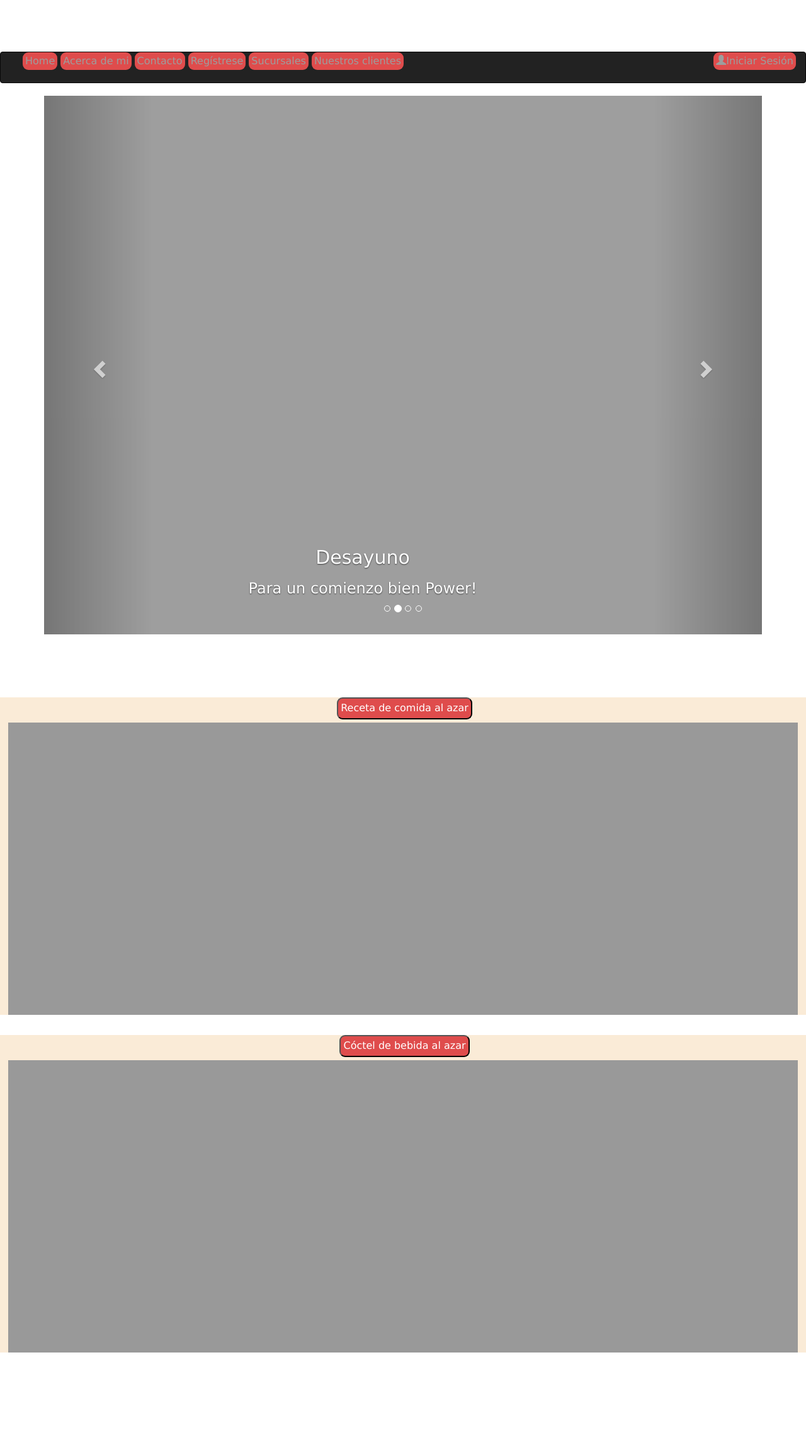
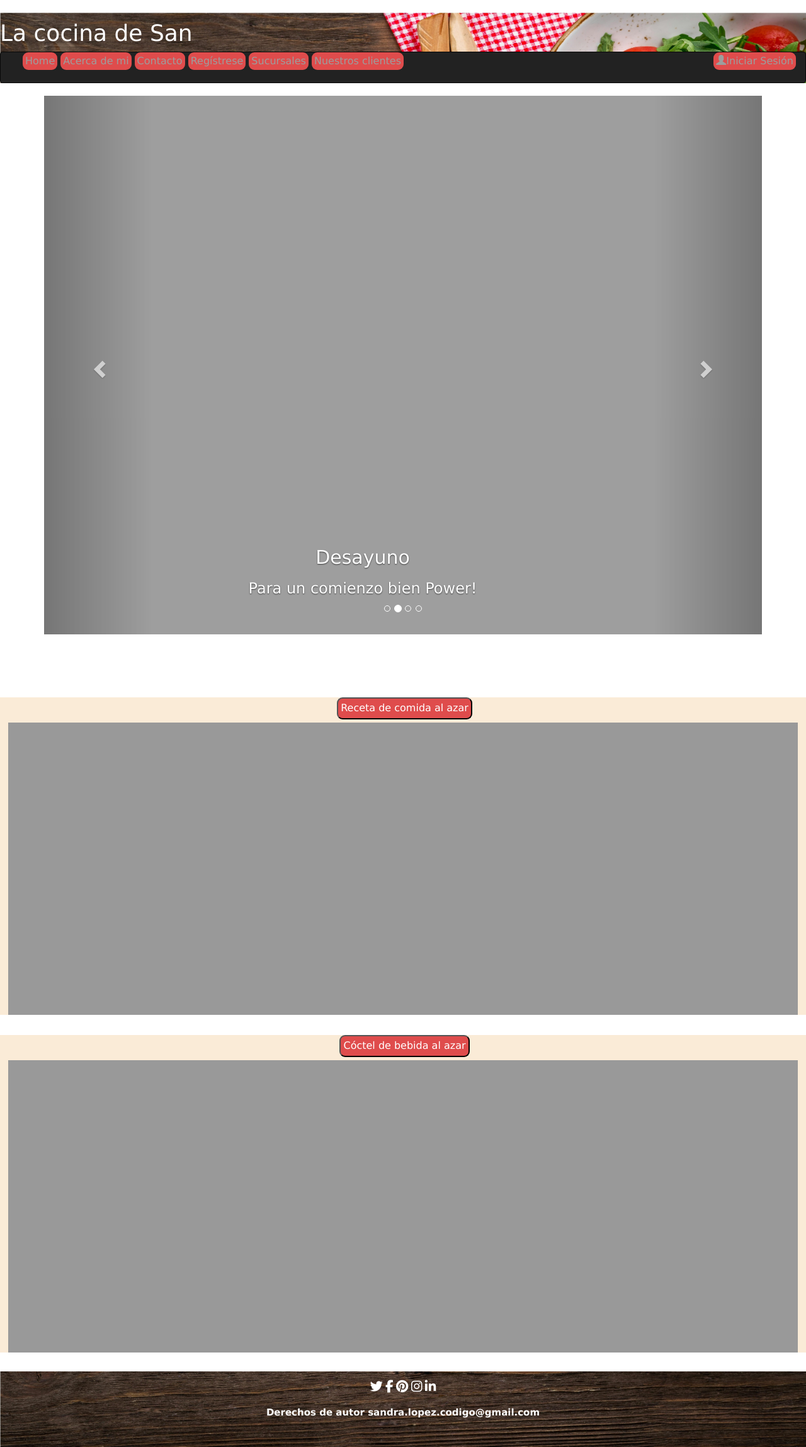
Before and after one commit to sandra-lopez-codigo/la-cocina-de-san-api, a plain HTML site: page index.html in a window 1280 px wide. Shown: the whole page at 63% size. Drawn offline with nearby package versions, Linux system fonts and the light colour scheme; the site is published under a folder, as on GitHub Pages, so addresses that start at the root find nothing.

Commit message:
Update main.css

```diff
--- a/css/main.css
+++ b/css/main.css
@@ -29,7 +29,7 @@ h3 {
 
 
 header {
-    background-image: url(/imagenes/menu.jpg);
+    background-image: url(../imagenes/menu.jpg);
     background-position: top;
     background-size: cover;
     background-repeat: no-repeat;
@@ -208,7 +208,7 @@ iframe {
 }
 
 footer {
-    background-image: url(/imagenes/footer.jpg);
+    background-image: url(../imagenes/footer.jpg);
     background-position: bottom;
     background-size: cover;
     background-repeat: no-repeat;
```
